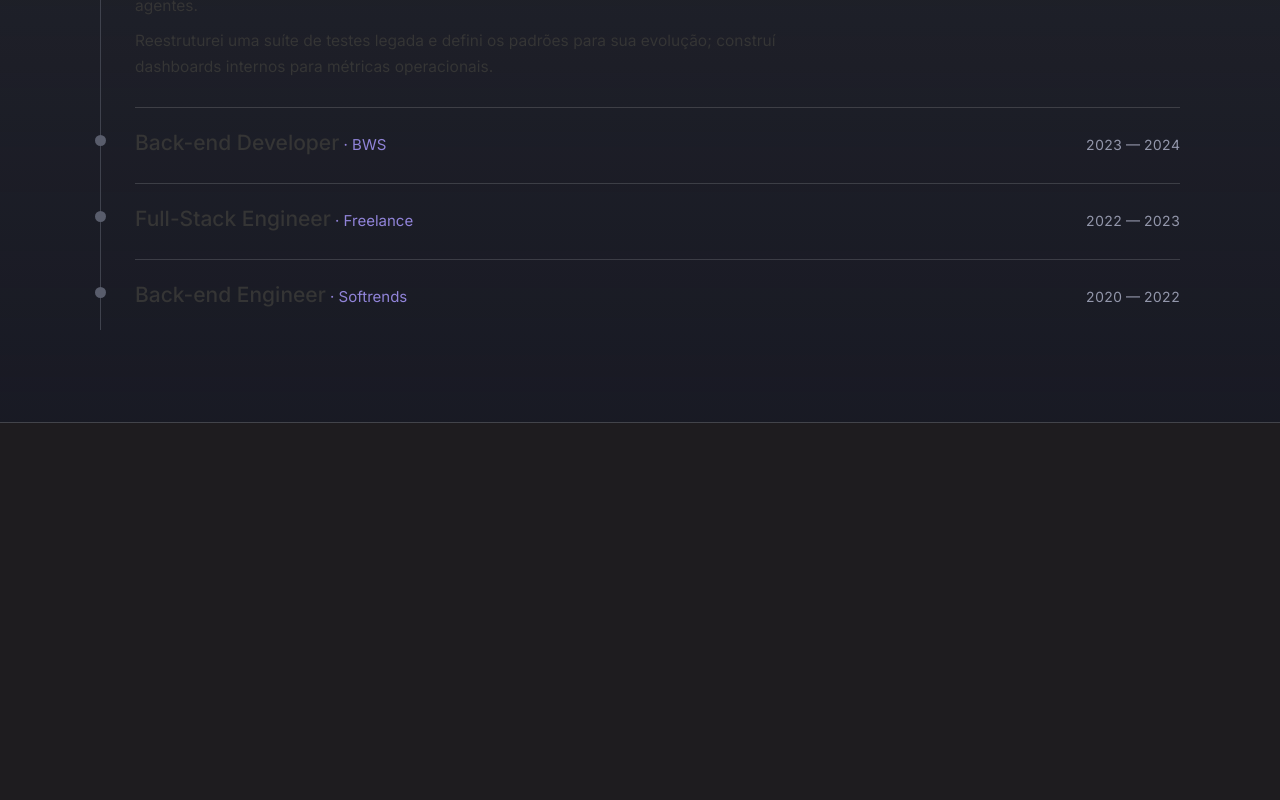
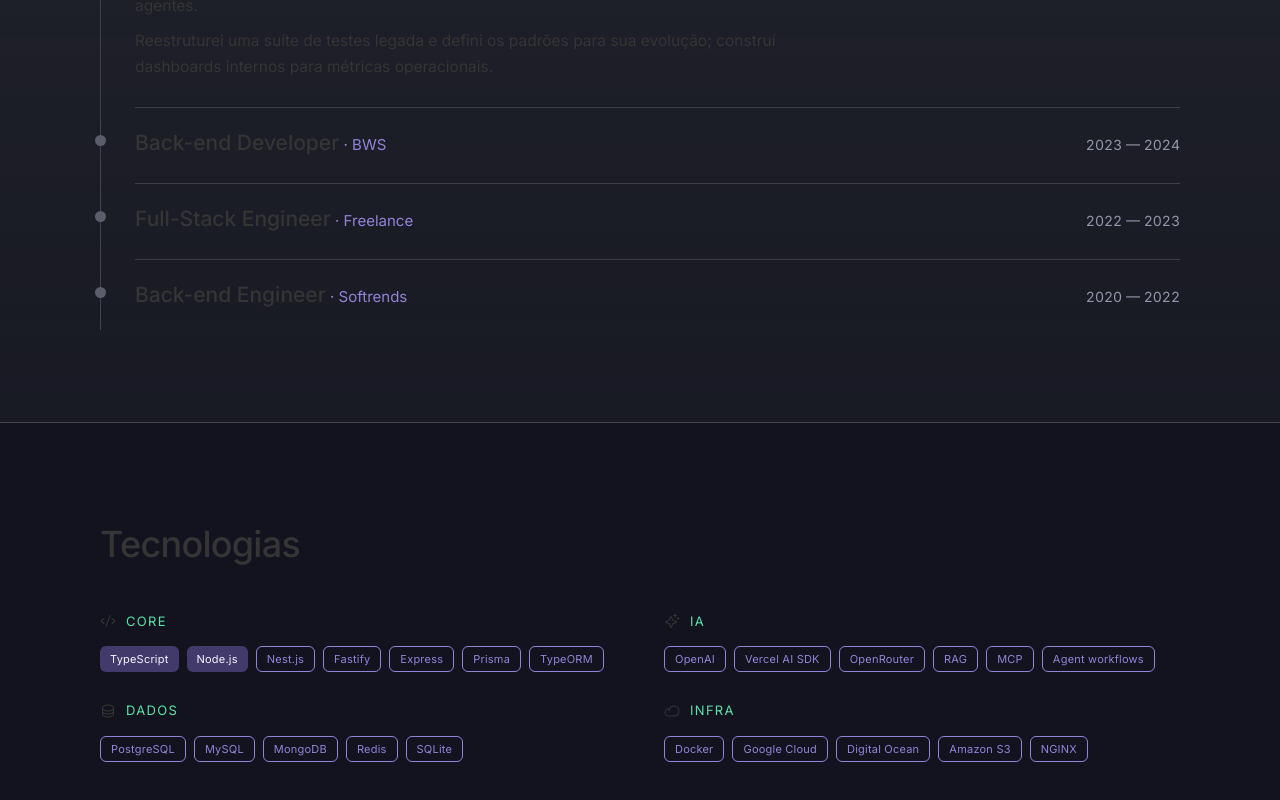
Before and after one commit to levysantiago/personal-page, a React (Create React App) app: page / in a window 1280 px wide. Shown: the part 2131-2931 px from the top of the page. Before the commit the page ends 2554 px from the top, so only its background shows below. Built offline with nearby package versions, Linux system fonts and the light colour scheme.

Commit message:
feat: add TechnologiesV2 section to homepage v2

```diff
--- a/src/pages/HomePageV2/index.tsx
+++ b/src/pages/HomePageV2/index.tsx
@@ -5,6 +5,7 @@ import AboutV2 from "pages/sections-v2/AboutV2";
 import ExperienceV2 from "pages/sections-v2/ExperienceV2";
 import Hero from "pages/sections-v2/Hero";
 import StatStrip from "pages/sections-v2/StatStrip";
+import TechnologiesV2 from "pages/sections-v2/TechnologiesV2";
 import { Content, Mesh, Page } from "./styles";
 
 const HomePageV2: React.FC = () => {
@@ -18,6 +19,7 @@ const HomePageV2: React.FC = () => {
           <StatStrip />
           <AboutV2 />
           <ExperienceV2 />
+          <TechnologiesV2 />
         </Content>
       </Page>
     </NocturneTheme>
--- /dev/null
+++ b/src/pages/sections-v2/TechnologiesV2/content/en.ts
@@ -0,0 +1,52 @@
+export const en = {
+  heading: "Technologies",
+  groups: [
+    {
+      icon: "code" as const,
+      label: "Core",
+      tags: [
+        { label: "TypeScript", variant: "accent" as const },
+        { label: "Node.js", variant: "accent" as const },
+        { label: "Nest.js", variant: "outline" as const },
+        { label: "Fastify", variant: "outline" as const },
+        { label: "Express", variant: "outline" as const },
+        { label: "Prisma", variant: "outline" as const },
+        { label: "TypeORM", variant: "outline" as const },
+      ],
+    },
+    {
+      icon: "sparkle" as const,
+      label: "AI",
+      tags: [
+        { label: "OpenAI", variant: "outline" as const },
+        { label: "Vercel AI SDK", variant: "outline" as const },
+        { label: "OpenRouter", variant: "outline" as const },
+        { label: "RAG", variant: "outline" as const },
+        { label: "MCP", variant: "outline" as const },
+        { label: "Agent workflows", variant: "outline" as const },
+      ],
+    },
+    {
+      icon: "database" as const,
+      label: "Data",
+      tags: [
+        { label: "PostgreSQL", variant: "outline" as const },
+        { label: "MySQL", variant: "outline" as const },
+        { label: "MongoDB", variant: "outline" as const },
+        { label: "Redis", variant: "outline" as const },
+        { label: "SQLite", variant: "outline" as const },
+      ],
+    },
+    {
+      icon: "cloud" as const,
+      label: "Infra",
+      tags: [
+        { label: "Docker", variant: "outline" as const },
+        { label: "Google Cloud", variant: "outline" as const },
+        { label: "Digital Ocean", variant: "outline" as const },
+        { label: "Amazon S3", variant: "outline" as const },
+        { label: "NGINX", variant: "outline" as const },
+      ],
+    },
+  ],
+};
--- /dev/null
+++ b/src/pages/sections-v2/TechnologiesV2/content/index.ts
@@ -0,0 +1,4 @@
+import { en } from "./en";
+import { pt } from "./pt";
+
+export const content = { en, pt };
--- /dev/null
+++ b/src/pages/sections-v2/TechnologiesV2/content/pt.ts
@@ -0,0 +1,52 @@
+export const pt = {
+  heading: "Tecnologias",
+  groups: [
+    {
+      icon: "code" as const,
+      label: "Core",
+      tags: [
+        { label: "TypeScript", variant: "accent" as const },
+        { label: "Node.js", variant: "accent" as const },
+        { label: "Nest.js", variant: "outline" as const },
+        { label: "Fastify", variant: "outline" as const },
+        { label: "Express", variant: "outline" as const },
+        { label: "Prisma", variant: "outline" as const },
+        { label: "TypeORM", variant: "outline" as const },
+      ],
+    },
+    {
+      icon: "sparkle" as const,
+      label: "IA",
+      tags: [
+        { label: "OpenAI", variant: "outline" as const },
+        { label: "Vercel AI SDK", variant: "outline" as const },
+        { label: "OpenRouter", variant: "outline" as const },
+        { label: "RAG", variant: "outline" as const },
+        { label: "MCP", variant: "outline" as const },
+        { label: "Agent workflows", variant: "outline" as const },
+      ],
+    },
+    {
+      icon: "database" as const,
+      label: "Dados",
+      tags: [
+        { label: "PostgreSQL", variant: "outline" as const },
+        { label: "MySQL", variant: "outline" as const },
+        { label: "MongoDB", variant: "outline" as const },
+        { label: "Redis", variant: "outline" as const },
+        { label: "SQLite", variant: "outline" as const },
+      ],
+    },
+    {
+      icon: "cloud" as const,
+      label: "Infra",
+      tags: [
+        { label: "Docker", variant: "outline" as const },
+        { label: "Google Cloud", variant: "outline" as const },
+        { label: "Digital Ocean", variant: "outline" as const },
+        { label: "Amazon S3", variant: "outline" as const },
+        { label: "NGINX", variant: "outline" as const },
+      ],
+    },
+  ],
+};
--- /dev/null
+++ b/src/pages/sections-v2/TechnologiesV2/index.tsx
@@ -0,0 +1,48 @@
+import * as React from "react";
+import { Cloud, Code, Database, Sparkle } from "@phosphor-icons/react";
+import { useLanguage } from "components/contexts/LanguageContext";
+import { useReveal } from "components/RevealOnScroll";
+import { content } from "./content";
+import { Grid, GroupLabel, Heading, Section, Tag, TagRow } from "./styles";
+
+const icons: Record<string, React.ElementType> = {
+  code: Code,
+  sparkle: Sparkle,
+  database: Database,
+  cloud: Cloud,
+};
+
+const TechnologiesV2: React.FC = () => {
+  const { lang } = useLanguage();
+  const c = content[lang];
+  const reveal = useReveal<HTMLElement>();
+
+  return (
+    <Section id="tech" ref={reveal.ref} $visible={reveal.isVisible}>
+      <Heading>{c.heading}</Heading>
+      <Grid>
+        {c.groups.map((group) => {
+          const Icon = icons[group.icon];
+
+          return (
+            <div key={group.label}>
+              <GroupLabel>
+                <Icon size={16} />
+                {group.label}
+              </GroupLabel>
+              <TagRow>
+                {group.tags.map((tag) => (
+                  <Tag key={tag.label} $variant={tag.variant}>
+                    {tag.label}
+                  </Tag>
+                ))}
+              </TagRow>
+            </div>
+          );
+        })}
+      </Grid>
+    </Section>
+  );
+};
+
+export default TechnologiesV2;
--- /dev/null
+++ b/src/pages/sections-v2/TechnologiesV2/styles.tsx
@@ -0,0 +1,79 @@
+import styled, { css } from "styled-components";
+import { INocturneTheme } from "components/NocturneTheme";
+import { revealStyles } from "components/RevealOnScroll/styles";
+
+interface IProps {
+  theme: INocturneTheme;
+}
+
+interface IRevealProps extends IProps {
+  $visible: boolean;
+}
+
+export const Section = styled.section(
+  (props: IRevealProps) => css`
+    ${revealStyles(props)}
+    max-width: 1080px;
+    margin: 0 auto;
+    padding: 92px 24px 84px;
+  `
+);
+
+export const Heading = styled.h2(
+  (props: IProps) => css`
+    font-family: ${props.theme.fonts.heading};
+    font-weight: 500;
+    font-size: 36px;
+    letter-spacing: -0.02em;
+    margin: 0 0 36px;
+  `
+);
+
+export const Grid = styled.div`
+  display: grid;
+  grid-template-columns: repeat(2, 1fr);
+  gap: 28px 48px;
+
+  @media (max-width: 640px) {
+    grid-template-columns: 1fr;
+  }
+`;
+
+export const GroupLabel = styled.p(
+  (props: IProps) => css`
+    display: flex;
+    align-items: center;
+    gap: 10px;
+    font-size: 13px;
+    letter-spacing: 0.1em;
+    text-transform: uppercase;
+    color: ${props.theme.colors.green};
+    margin: 0 0 14px;
+  `
+);
+
+export const TagRow = styled.div`
+  display: flex;
+  flex-wrap: wrap;
+  gap: 8px;
+`;
+
+export const Tag = styled.span(
+  (props: IProps & { $variant: "accent" | "outline" }) => css`
+    display: inline-flex;
+    align-items: center;
+    font-size: 11px;
+    letter-spacing: 0.02em;
+    padding: 3px 10px;
+    border-radius: 6px;
+    ${props.$variant === "accent"
+      ? css`
+          background: ${props.theme.colors.accentRamp[800]};
+          color: ${props.theme.colors.accentRamp[100]};
+        `
+      : css`
+          border: 1px solid ${props.theme.colors.accent};
+          color: ${props.theme.colors.accent};
+        `}
+  `
+);
```
